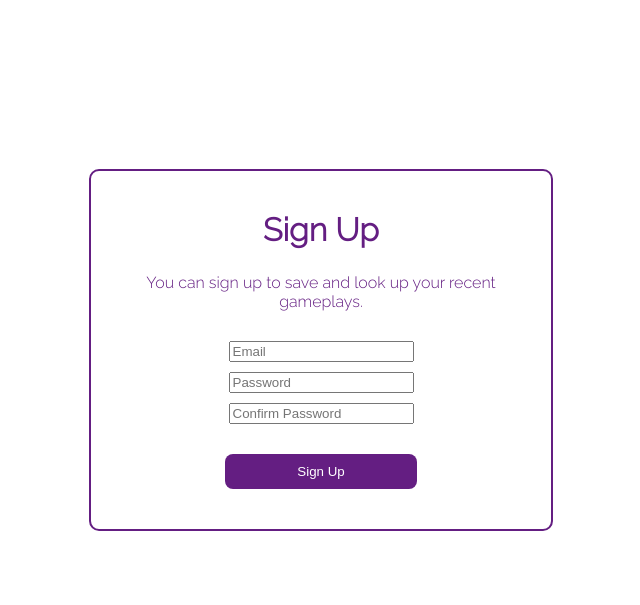
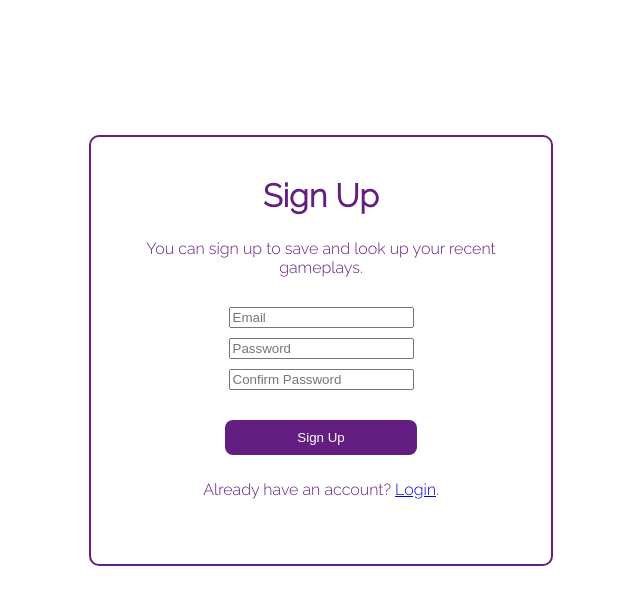
Before and after one commit to ZinoM21/cashflow, a Flask app: page /signup in a window 1280 px wide. Shown: the part 100-705 px from the top of the page, without its empty margins (319-959 px from the left). Run offline with Flask 2, Linux system fonts and the light colour scheme.

Commit message:
Added corresponding links to signup & login

```diff
--- a/app/templates/users/login.html
+++ b/app/templates/users/login.html
@@ -22,6 +22,9 @@
         </li>
     </ul>
     <input type="submit" value="Log In" class="submit">
+    <p>
+        Don't have an account yet? <a href="/signup">Signup</a>.
+    </p>
     {% if error %}
         <p class="generatedErrors">{{ error }}</p>
     {% endif %}
--- a/app/templates/users/signup.html
+++ b/app/templates/users/signup.html
@@ -27,6 +27,9 @@
         </li>
     </ul>
     <button type="submit" id="submitButton" name="submit" class="submit">Sign Up</button>
+    <p>
+        Already have an account? <a href="/login">Login</a>.
+    </p>
     {% if error %}
         <p class="generatedErrors">{{ error }}</p>
     {% endif %}
```
